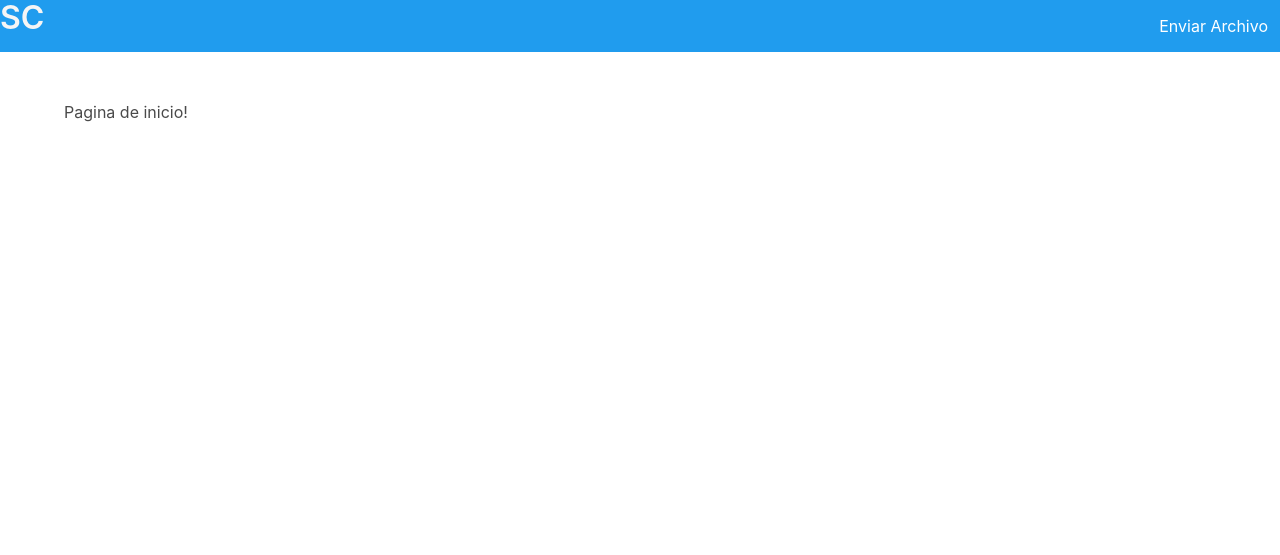
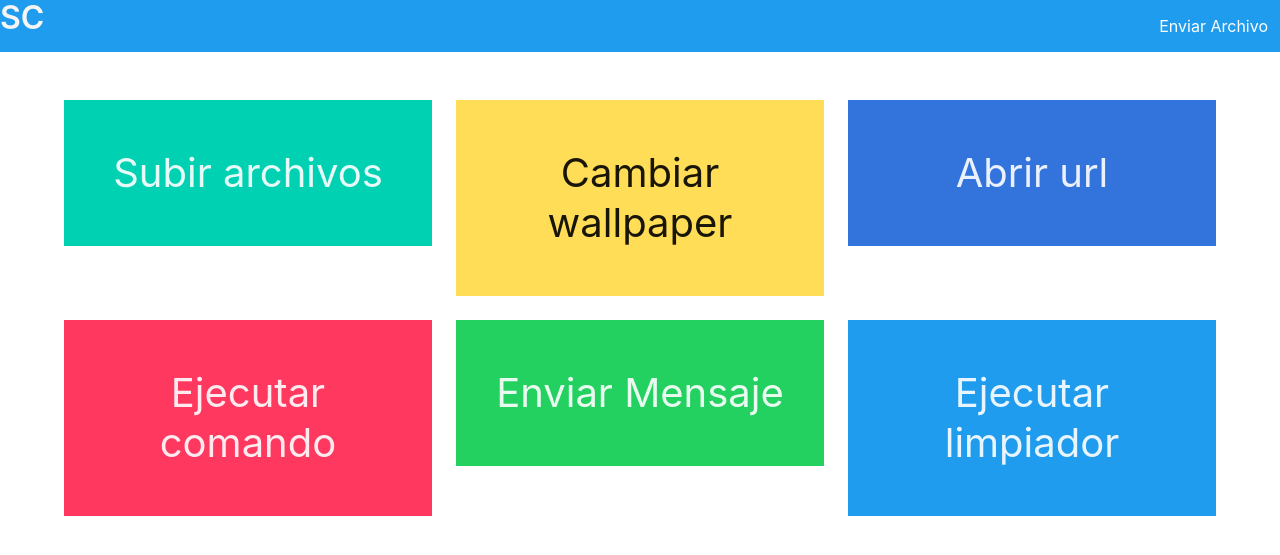
Before and after one commit to Obsinqsob01/lap_controller, a Flask app: page / in a window 1280 px wide. Shown: the top 555 px of the page. Run offline with Flask 2, Linux system fonts and the light colour scheme.

Commit message:
Added other functions to the home page

```diff
--- a/templates/index.html
+++ b/templates/index.html
@@ -1,4 +1,61 @@
 {% extends "layout.html" %}
 {% block content %}
-  <h1>Pagina de inicio!</h1>
+  <div class="columns text-center">
+    <div class="column">
+      <div class="hero is-primary">
+        <div class="hero-body">
+          <h2 class="subtitle is-2">
+            Subir archivos
+          </h2>
+        </div>
+      </div>
+    </div>
+    <div class="column">
+      <div class="hero is-warning">
+        <div class="hero-body">
+          <h2 class="subtitle is-2">
+            Cambiar wallpaper
+          </h2>
+        </div>
+      </div>
+    </div>
+    <div class="column">
+      <div class="hero is-link">
+        <div class="hero-body">
+          <h2 class="subtitle is-2">
+            Abrir url
+          </h2>
+        </div>
+      </div>
+    </div>
+  </div>
+  <div class="columns text-center">
+    <div class="column">
+      <div class="hero is-danger">
+        <div class="hero-body">
+          <h2 class="subtitle is-2">
+            Ejecutar comando
+          </h2>
+        </div>
+      </div>
+    </div>
+    <div class="column">
+      <div class="hero is-success">
+        <div class="hero-body">
+          <h2 class="subtitle is-2">
+            Enviar Mensaje
+          </h2>
+        </div>
+      </div>
+    </div>
+    <div class="column">
+      <div class="hero is-info">
+        <div class="hero-body">
+          <h2 class="subtitle is-2">
+            Ejecutar limpiador
+          </h2>
+        </div>
+      </div>
+    </div>
+  </div>
 {% endblock %}
```
